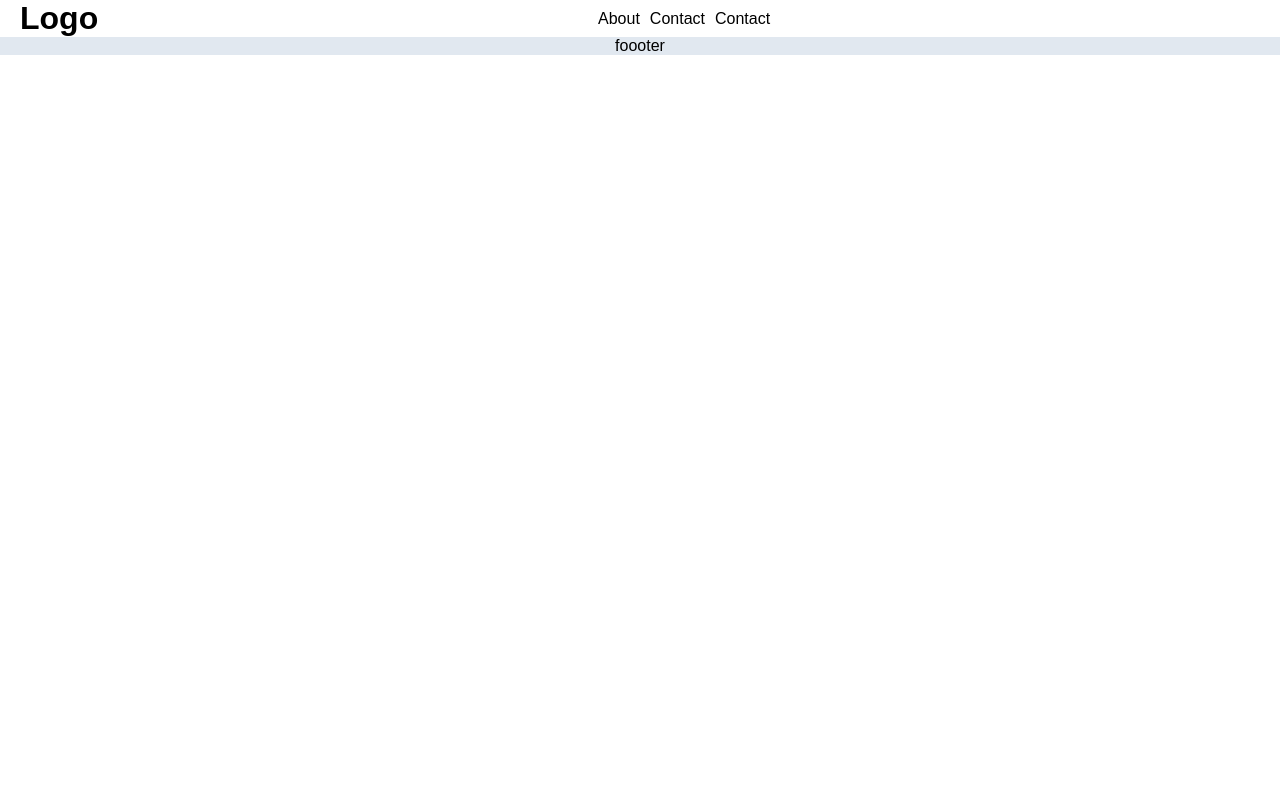
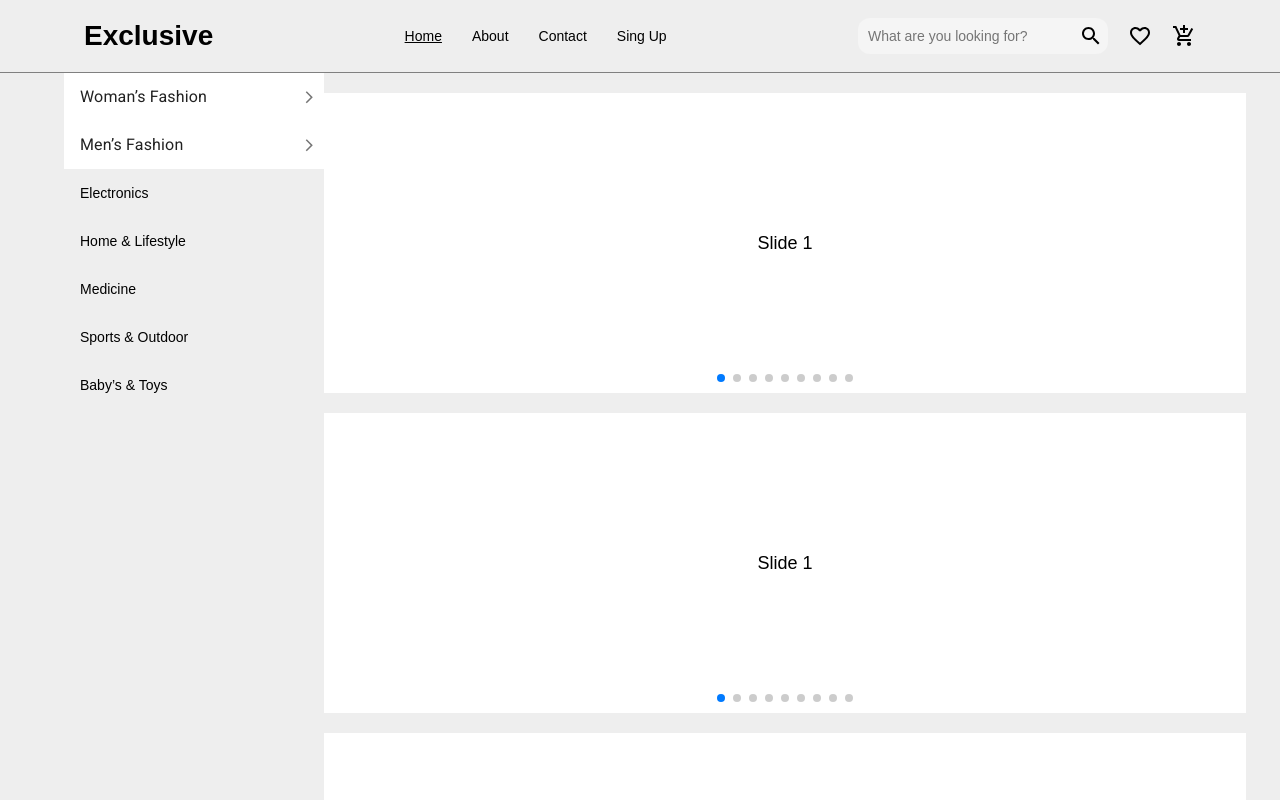
Before and after one commit to FeridAQA/react-task, a React (Vite) app in the folder front/: page / in a window 1280 px wide. Shown: the top 800 px of the page. Built offline with nearby package versions, Linux system fonts and the light colour scheme.

Commit message:
nav destop and header left

```diff
--- a/front/package.json
+++ b/front/package.json
@@ -10,6 +10,10 @@
     "preview": "vite preview"
   },
   "dependencies": {
+    "@emotion/react": "^11.14.0",
+    "@emotion/styled": "^11.14.0",
+    "@mui/icons-material": "^6.4.4",
+    "@mui/material": "^6.4.4",
     "react": "^19.0.0",
     "react-dom": "^19.0.0",
     "react-router-dom": "^7.1.5",
--- /dev/null
+++ b/front/src/components/accordion/index.jsx
@@ -0,0 +1,78 @@
+import './index.scss'
+
+import * as React from 'react';
+import { styled } from '@mui/material/styles';
+import ArrowForwardIosSharpIcon from '@mui/icons-material/ArrowForwardIosSharp';
+import MuiAccordion from '@mui/material/Accordion';
+import MuiAccordionSummary, {
+  accordionSummaryClasses,
+} from '@mui/material/AccordionSummary';
+import MuiAccordionDetails from '@mui/material/AccordionDetails';
+import Typography from '@mui/material/Typography';
+
+const Accordion = styled((props) => (
+  <MuiAccordion disableGutters elevation={0} square {...props} />
+))(({ theme }) => ({
+  border: 'none', // Remove border
+  '&:not(:last-child)': {
+    borderBottom: 'none', // Remove bottom border
+  },
+  '&::before': {
+    display: 'none',
+  },
+}));
+
+const AccordionSummary = styled((props) => (
+  <MuiAccordionSummary
+    expandIcon={<ArrowForwardIosSharpIcon sx={{ fontSize: '0.9rem' }} />}
+    {...props}
+  />
+))(({ theme }) => ({
+  backgroundColor: 'transparent', // Remove background color
+  flexDirection: 'row', // Icon to the right
+  alignItems: 'center', // Center vertically
+  paddingRight: theme.spacing(1), // Add some padding to the right for the icon
+  [`& .${accordionSummaryClasses.expandIconWrapper}`]: {
+    marginLeft: 'auto', // Push icon to the right
+  },
+}));
+
+const AccordionDetails = styled(MuiAccordionDetails)(({ theme }) => ({
+  padding: theme.spacing(2),
+  borderTop: 'none', // Remove border top
+}));
+
+export default function CustomizedAccordions() {
+  const [expanded, setExpanded] = React.useState(false); // Initially closed
+
+  const handleChange = (panel) => (event, newExpanded) => {
+    setExpanded(newExpanded ? panel : false);
+  };
+
+  return (
+    <div>
+      <Accordion expanded={expanded === 'panel1'} onChange={handleChange('panel1')}>
+        <AccordionSummary aria-controls="panel1d-content" id="panel1d-header">
+          <Typography component="span">Woman’s Fashion</Typography>
+        </AccordionSummary>
+        <AccordionDetails>
+          <Typography>
+            Lorem ipsum dolor sit amet, consectetur adipiscing elit.
+          </Typography>
+        </AccordionDetails>
+      </Accordion>
+      <Accordion expanded={expanded === 'panel2'} onChange={handleChange('panel2')}>
+        <AccordionSummary aria-controls="panel2d-content" id="panel2d-header">
+          <Typography component="span">Men’s Fashion</Typography>
+        </AccordionSummary>
+        <AccordionDetails>
+          <Typography>
+            Suspendisse
+            malesuada lacus ex, sit amet blandit leo lobortis eget.
+          </Typography>
+        </AccordionDetails>
+      </Accordion>
+
+    </div>
+  );
+}
--- /dev/null
+++ b/front/src/components/accordion/index.scss
@@ -0,0 +1,3 @@
+.css-jeb1wf-MuiAccordionDetails-root {
+    padding: 0  16px;
+}
--- /dev/null
+++ b/front/src/components/header/index.jsx
@@ -0,0 +1,26 @@
+import React from 'react'
+import './index.scss'
+import CustomizedAccordions from '../accordion'
+import HeaderSwiper from '../header_swiper'
+
+const Header = () => {
+    return (
+        <div id='header'>
+            <div className="con">
+                <div className="left">
+                    <CustomizedAccordions></CustomizedAccordions>
+                    <div className="bar">Electronics</div>
+                    <div className="bar">Home & Lifestyle</div>
+                    <div className="bar">Medicine</div>
+                    <div className="bar">Sports & Outdoor</div>
+                    <div className="bar">Baby’s & Toys</div>
+                </div>
+                <div className="right">
+                    <HeaderSwiper></HeaderSwiper>
+                </div>
+            </div>
+        </div>
+    )
+}
+
+export default Header
--- /dev/null
+++ b/front/src/components/header/index.scss
@@ -0,0 +1,25 @@
+#header {
+    margin: auto;
+    width: 90%;
+
+    .con {
+        display: flex;
+        .left{
+            width: 20%;
+            min-width: 260px;
+            display: flex;
+            flex-direction: column;
+            align-items: start;
+            .bar{
+                cursor: pointer;
+                padding: 0 16px;
+                min-height: 48px;
+                display: flex;
+                align-items: center;
+            }
+        }
+        .right{
+            width: 80%;
+        }
+    }
+}
--- /dev/null
+++ b/front/src/components/header_swiper/index.jsx
@@ -0,0 +1,73 @@
+import React, { useRef, useState } from 'react';
+// Import Swiper React components
+import { Swiper, SwiperSlide } from 'swiper/react';
+
+// Import Swiper styles
+import 'swiper/css';
+import 'swiper/css/pagination';
+
+import './styles.css';
+
+// import required modules
+import { Pagination } from 'swiper/modules';
+
+export default function HeaderSwiper() {
+  return (
+    <>
+      <Swiper
+        spaceBetween={30}
+        pagination={{
+          clickable: true,
+        }}
+        modules={[Pagination]}
+        className="mySwiper"
+      >
+        <SwiperSlide>Slide 1</SwiperSlide>
+        <SwiperSlide>Slide 2</SwiperSlide>
+        <SwiperSlide>Slide 3</SwiperSlide>
+        <SwiperSlide>Slide 4</SwiperSlide>
+        <SwiperSlide>Slide 5</SwiperSlide>
+        <SwiperSlide>Slide 6</SwiperSlide>
+        <SwiperSlide>Slide 7</SwiperSlide>
+        <SwiperSlide>Slide 8</SwiperSlide>
+        <SwiperSlide>Slide 9</SwiperSlide>
+      </Swiper>
+      <Swiper
+        spaceBetween={30}
+        pagination={{
+          clickable: true,
+        }}
+        modules={[Pagination]}
+        className="mySwiper2"
+      >
+        <SwiperSlide>Slide 1</SwiperSlide>
+        <SwiperSlide>Slide 2</SwiperSlide>
+        <SwiperSlide>Slide 3</SwiperSlide>
+        <SwiperSlide>Slide 4</SwiperSlide>
+        <SwiperSlide>Slide 5</SwiperSlide>
+        <SwiperSlide>Slide 6</SwiperSlide>
+        <SwiperSlide>Slide 7</SwiperSlide>
+        <SwiperSlide>Slide 8</SwiperSlide>
+        <SwiperSlide>Slide 9</SwiperSlide>
+      </Swiper>
+      <Swiper
+        spaceBetween={30}
+        pagination={{
+          clickable: true,
+        }}
+        modules={[Pagination]}
+        className="mySwiper3"
+      >
+        <SwiperSlide>Slide 1</SwiperSlide>
+        <SwiperSlide>Slide 2</SwiperSlide>
+        <SwiperSlide>Slide 3</SwiperSlide>
+        <SwiperSlide>Slide 4</SwiperSlide>
+        <SwiperSlide>Slide 5</SwiperSlide>
+        <SwiperSlide>Slide 6</SwiperSlide>
+        <SwiperSlide>Slide 7</SwiperSlide>
+        <SwiperSlide>Slide 8</SwiperSlide>
+        <SwiperSlide>Slide 9</SwiperSlide>
+      </Swiper>
+    </>
+  );
+}
--- /dev/null
+++ b/front/src/components/header_swiper/styles.css
@@ -0,0 +1,50 @@
+#app {
+    height: 100%;
+  }
+  html,
+  body {
+    position: relative;
+    height: 100%;
+  }
+
+  body {
+    background: #eee;
+    font-family: Helvetica Neue, Helvetica, Arial, sans-serif;
+    font-size: 14px;
+    color: #000;
+    margin: 0;
+    padding: 0;
+  }
+
+  .swiper {
+    width: 100%;
+    height: 100%;
+  }
+
+  .swiper-slide {
+    text-align: center;
+    font-size: 18px;
+    background: #fff;
+
+    /* Center slide text vertically */
+    display: flex;
+    justify-content: center;
+    align-items: center;
+  }
+
+  .swiper-slide img {
+    display: block;
+    width: 100%;
+    height: 100%;
+    object-fit: cover;
+  }
+
+  body {
+    background: #eee;
+  }
+
+  .swiper {
+    width: 100%;
+    height: 300px;
+    margin: 20px 0;
+  }
--- a/front/src/layout/navbar/index.jsx
+++ b/front/src/layout/navbar/index.jsx
@@ -1,30 +1,42 @@
 import React from 'react'
 import './index.scss'
 
-import { NavLink } from 'react-router-dom'
-import About from '../../pages/about'
-import Home from '../../pages/home'
-import Contact from '../../pages/contact'
+import { Link, NavLink } from 'react-router-dom'
+
+import SearchIcon from '@mui/icons-material/Search';
+import AddShoppingCartIcon from '@mui/icons-material/AddShoppingCart';
+import FavoriteBorderIcon from '@mui/icons-material/FavoriteBorder';
 
 function Navbar() {
 
   return (
+    <>
       <div id='navbar'>
         <div className="con">
           <div className="logo">
-          <h1>Logo</h1>
+            <Link to='/'>
+              <h1>Exclusive</h1>
+            </Link>
           </div>
           <div className="roots">
-          <NavLink to='/'><Home/></NavLink>
-          <NavLink to='/about'><About/></NavLink>
-          <NavLink to='/contact'><Contact/></NavLink>
-          <NavLink to='/singin'><Contact/></NavLink>
+            <NavLink to='/'>Home</NavLink>
+            <NavLink to='/about'>About</NavLink>
+            <NavLink to='/contact'>Contact</NavLink>
+            <NavLink to='/singin'>Sing Up</NavLink>
           </div>
           <div className="icons">
-
+            <div className="input">
+              <input type="text" placeholder="What are you looking for?" />
+              <SearchIcon className='sIcon' />
+            </div>
+            <FavoriteBorderIcon />
+            <AddShoppingCartIcon />
           </div>
         </div>
       </div>
+      <div className="line"></div>
+    </>
+
   )
 }
 
--- a/front/src/layout/navbar/index.scss
+++ b/front/src/layout/navbar/index.scss
@@ -1,13 +1,56 @@
-#navbar{
-    .con{
+#navbar {
+    margin: auto;
+    width: 90%;
+
+    .con {
+        height: 72px;
+        width: 100%;
         display: flex;
         justify-content: space-between;
         align-items: center;
         padding: 0 20px;
-        .roots{
+        gap: 20px;
+
+        .roots {
             display: flex;
             align-items: center;
-            gap: 10px;
+            gap: 30px;
+        }
+
+        .active {
+            text-decoration: underline;
+        }
+
+        .icons {
+            display: flex;
+            justify-content: center;
+            align-items: center;
+            gap: 20px;
+
+            .input {
+                display: flex;
+                justify-content: center;
+                align-items: center;
+                position: relative;
+
+                input{
+                    all: unset;
+                    background-color: #F5F5F5;
+                    min-width: 230px;
+                    padding: 10px;
+                    border-radius: 12px;
+                }
+                .sIcon{
+                    position: absolute;
+                    right: 5px;
+                }
+            }
         }
     }
+
 }
+.line{
+    width: 100%;
+    height: 1px;
+    background-color: gray;
+}
--- a/front/src/pages/about/index.jsx
+++ b/front/src/pages/about/index.jsx
@@ -2,7 +2,7 @@ import React from 'react'
 
 const About = () => {
   return (
-    <div>About</div>
+    <div></div>
   )
 }
 
--- a/front/src/pages/home/index.jsx
+++ b/front/src/pages/home/index.jsx
@@ -1,9 +1,10 @@
 import React from 'react'
+import Header from '../../components/header'
 
 const Home = () => {
   return (
     <div>
-
+        <Header></Header>
     </div>
   )
 }
```
Also changed, not shown: 1 other file (tests, documents, lock files or other folders). Lines whose indentation alone changed are shown as unchanged.
